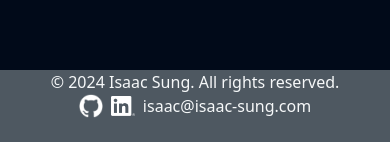
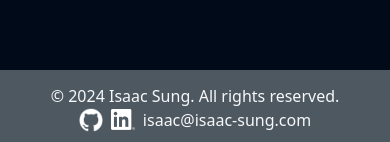
Before and after one commit to is4ac/isaac-sung, a SvelteKit app: page / in a window 390 px wide. Shown: the part 699-841 px from the top of the page. Built offline with nearby package versions, Linux system fonts and the light colour scheme.

Commit message:
footer: fix mobile layout

```diff
--- a/src/routes/+layout.svelte
+++ b/src/routes/+layout.svelte
@@ -14,7 +14,7 @@
 	<slot />
 
 	<footer
-		class="bg-blueGray h-[75px] mt-auto flex items-center md:justify-between md:flex-row flex-col px-12 w-full"
+		class="bg-blueGray h-[75px] mt-auto flex items-center md:justify-between md:flex-row flex-col justify-center px-12 w-full"
 	>
 		<p>© {currentYear} Isaac Sung. All rights reserved.</p>
 		<p class="flex items-center gap-2">
```
